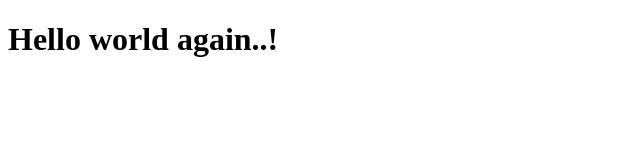
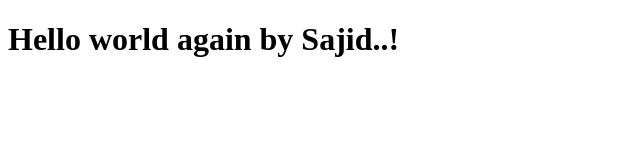
Before and after one commit to sajid-munawar/Auto_deploy_using_surge, a plain HTML site: page index.html in a window 1280 px wide. Shown: the whole page, without its empty margins (0-640 px from the left). Drawn offline with Linux system fonts and the light colour scheme.

Commit message:
Update index.html

```diff
--- a/index.html
+++ b/index.html
@@ -6,6 +6,6 @@
     <title>Document</title>
 </head>
 <body>
-    <h1>Hello world again..!</h1>
+    <h1>Hello world again by Sajid..!</h1>
 </body>
 </html>
```
